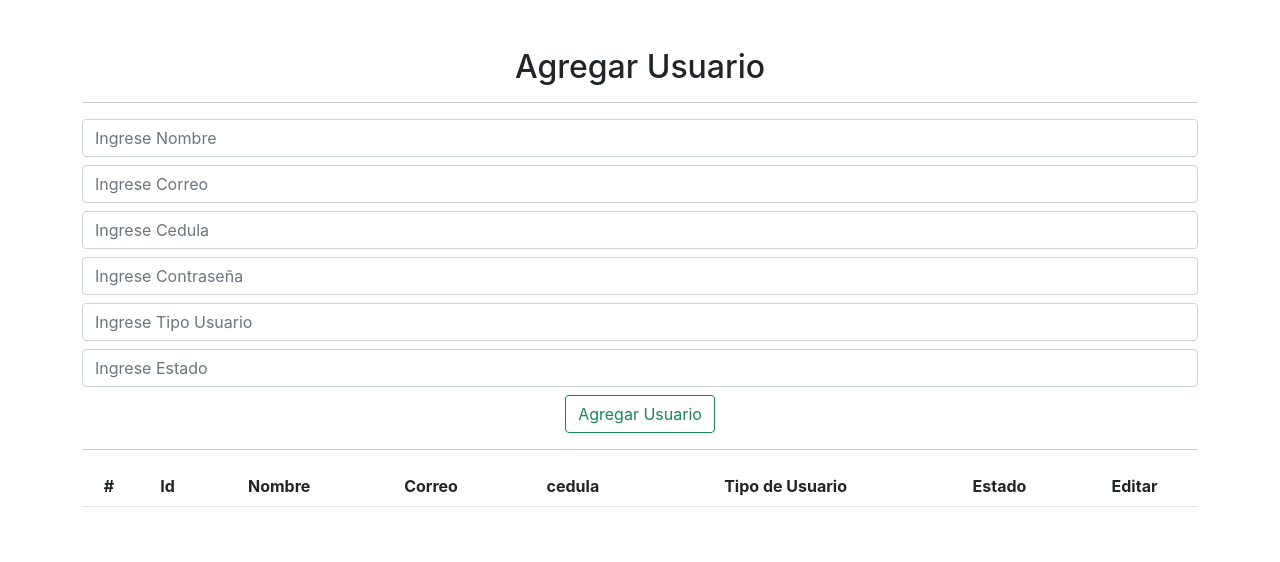
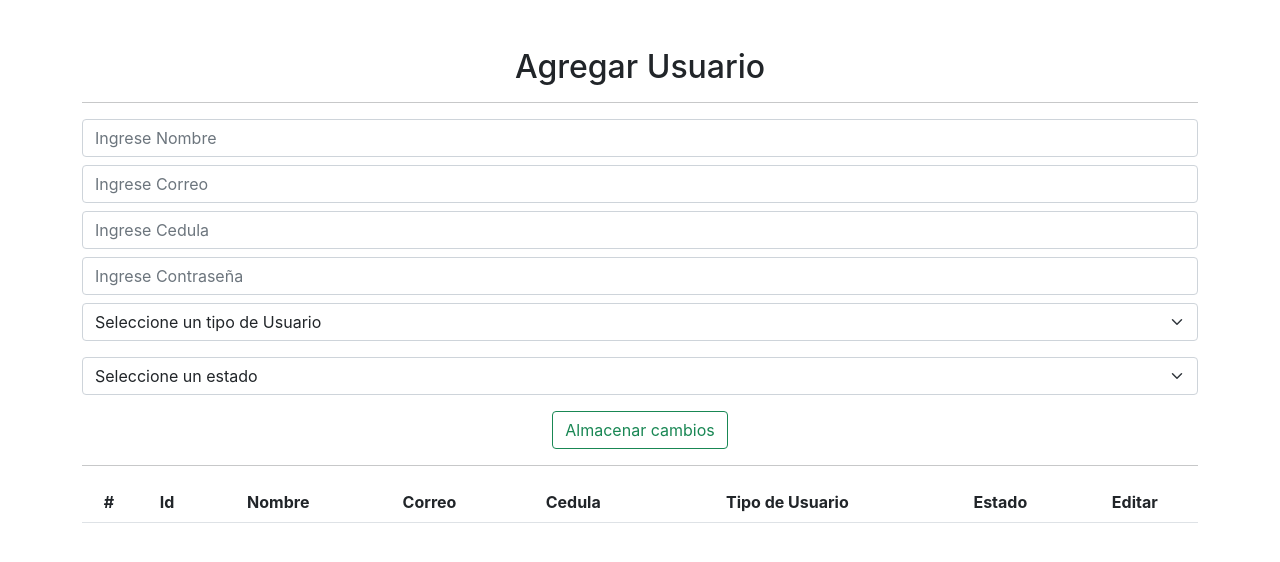
Before and after one commit to sruiz9122/4_Ciclo_FullStackDevs_TIC, a React (Create React App) app in the folder ProyectoFinalMinTics/Frontend/proyectoinvestigacion/: page / in a window 1280 px wide. Shown: the top 562 px of the page. Built offline with nearby package versions, Linux system fonts and the light colour scheme.

Commit message:
Añadimos listar, validaciones y botón modificar

```diff
--- a/ProyectoFinalMinTics/Frontend/proyectoinvestigacion/src/components/User.jsx
+++ b/ProyectoFinalMinTics/Frontend/proyectoinvestigacion/src/components/User.jsx
@@ -10,10 +10,26 @@ export const User = () => {
     const [tipoUsuario, setTipoUsuario] = React.useState('')
     const [estado, setEstado] = React.useState('')
     const [listaUsuario, setListaUsuarios] = React.useState([])
+    //Estados de modificación
+    const [editar, setEditar] = React.useState(false)
+    const [id, setId] = React.useState('')
+    const [listaModificacion, setlistaModificacion] = React.useState([])
 
     const handleUsuario = (e) => {
         console.log(e.target.value);
         setUsuario(e.target.value)
+    }
+
+    const handleModificar = (mod) => {
+        console.log(mod)
+        setUsuario(mod.usuario)
+        setCorreo(mod.correo)
+        setCedula(mod.cedula)
+        setContrasena(mod.contrasena)
+        setTipoUsuario(mod.tipoUsuario)
+        setEstado(mod.estado)
+        setEditar(true)
+        setId(mod.id)
     }
 
     const guardarDatos = function (e) {
@@ -24,34 +40,25 @@ export const User = () => {
 
         //Validación
         if (!usuario.trim()) {
-            console.log(`Campo usuario vacío`)
+            alert(`Campo usuario vacío`)
             return
         }
 
         if (!correo.trim()) {
-            console.log(`Campo correo vacío`)
+            alert(`Campo correo vacío`)
             return
         }
 
         if (!cedula.trim()) {
-            console.log(`Campo cedula vacío`)
+            alert(`Campo cedula vacío`)
             return
         }
 
         if (!contrasena.trim()) {
-            console.log(`Campo contraseña vacío`)
+            alert(`Campo contraseña vacío`)
             return
         }
 
-        if (!tipoUsuario.trim()) {
-            console.log(`Campo Tipo Usuario vacío`)
-            return
-        }
-
-        if (!estado.trim()) {
-            console.log(`Campo Estado vacío`)
-            return
-        }
 
         //LLamado base de datos
         console.log(`Se guardaron los datos`)
@@ -70,6 +77,18 @@ export const User = () => {
             }
         ])
 
+        setlistaModificacion([
+            ...listaModificacion,
+            {
+                usuario,
+                correo,
+                cedula,
+                contrasena,
+                tipoUsuario,
+                estado
+            }
+        ])
+
         //Limpieza del estado
         setUsuario('')
         setCorreo('')
@@ -85,7 +104,7 @@ export const User = () => {
         <div>
             <h2>Agregar Usuario</h2>
             <hr />
-            {usuario}
+            {/* {usuario} */}
             <form onSubmit={guardarDatos}>
 
                 <input type="text"
@@ -95,7 +114,7 @@ export const User = () => {
                     onChange={handleUsuario}
                 />
 
-                <input type="text"
+                <input type="email"
                     placeholder="Ingrese Correo"
                     className="form-control mb-2"
                     name="Correo"
@@ -117,21 +136,126 @@ export const User = () => {
                     onChange={(e) => setContrasena(e.target.value)}
                 />
 
-                <input type="text"
-                    placeholder="Ingrese Tipo Usuario"
-                    className="form-control mb-2"
-                    name="tipousuario"
-                    onChange={(e) => setTipoUsuario(e.target.value)}
-                />
+                <div className='mb-3'>
+                    {/* <label className='form-label'>Estado</label> */}
+                    <select
+                        id='inputEstadoUsuario'
+                        className='form-select'
+                        required
+                        onChange={(e) => setTipoUsuario(e.target.value)}
+                    >
+                        {tipoUsuario === '' ? (
+                            <>
+                                <option
+                                    diabled
+                                    value=''
+                                    selected
+                                    className='text-muted'
+                                >
+                                    Seleccione un tipo de Usuario
+                                </option>
+                                <option value='Administrador'>Administrador</option>
+                                <option value='Estudiante'>Estudiante</option>
+                                <option value='Lider'>Líder</option>
+                            </>
+                        ) : tipoUsuario === 'Administrador' ? (
+                            <>
+                                <option diabled value='' /* class='text-muted' */>
+                                    Seleccione un tipo de Usuario
+                                </option>
+                                <option value='Administrador' selected>
+                                    Administrador
+                                </option>
+                                <option value='Estudiante'>Estudiante</option>
+                                <option value='Lider'>Líder</option>
+                            </>
+                        ) : tipoUsuario === 'Estudiante' ? (
+                            <>
+                                <option diabled value='' /* class='text-muted' */>
+                                    Seleccione un tipo de Usuario
+                                </option>
+                                <option value='Administrador'>Administrador</option>
+                                <option value='Estudiante' selected>
+                                    Estudiante
+                                </option>
+                                <option value='Lider'>Líder</option>
+                            </>
+                        ) : (
+                            <>
+                                <option diabled value='' /* class='text-muted' */>
+                                    Seleccione un tipo de Usuario
+                                </option>
+                                <option value='Administrador'>Administrador</option>
+                                <option value='Estudiante'>Estudiante</option>
+                                <option value='Lider' selected>
+                                    Líder
+                                </option>
+                            </>
+                        )};
+                    </select>
+                </div>
 
-                <input type="text"
-                    placeholder="Ingrese Estado"
-                    className="form-control mb-2"
-                    name="estado"
-                    onChange={(e) => setEstado(e.target.value)}
-                />
+                <div className='mb-3'>
+                    {/* <label className='form-label'>Estado</label> */}
+                    <select
+                        id='inputEstadoUsuario'
+                        className='form-select'
+                        required
+                        onChange={(e) => setEstado(e.target.value)}
+                    >
+                        {estado === '' ? (
+                            <>
+                                <option
+                                    diabled
+                                    value=''
+                                    selected
+                                    className='text-muted'
+                                >
+                                    Seleccione un estado
+                                </option>
+                                <option value='Pendiente'>Pendiente</option>
+                                <option value='Autorizado'>Autorizado</option>
+                                <option value='No autorizado'>No autorizado</option>
+                            </>
+                        ) : estado === 'Pendiente' ? (
+                            <>
+                                <option diabled value='' /* class='text-muted' */>
+                                    Seleccione un estado
+                                </option>
+                                <option value='Pendiente' selected>
+                                    Pendiente
+                                </option>
+                                <option value='Autorizado'>Autorizado</option>
+                                <option value='No autorizado'>No autorizado</option>
+                            </>
+                        ) : estado === 'Autorizado' ? (
+                            <>
+                                <option diabled value='' /* class='text-muted' */>
+                                    Seleccione un estado
+                                </option>
+                                <option value='Pendiente'>Pendiente</option>
+                                <option value='Autorizado' selected>
+                                    Autorizado
+                                </option>
+                                <option value='No autorizado'>No autorizado</option>
+                            </>
+                        ) : (
+                            <>
+                                <option diabled value='' /* class='text-muted' */>
+                                    Seleccione un estado
+                                </option>
+                                <option value='Pendiente'>Pendiente</option>
+                                <option value='Autorizado'>Autorizado</option>
+                                <option value='No autorizado' selected>
+                                    No autorizado
+                                </option>
+                            </>
+                        )};
+                    </select>
+                </div>
 
-                <button className="btn btn-outline-success">Agregar Usuario</button>
+
+                <button className="btn btn-outline-success">Almacenar cambios</button>
 
             </form>
 
@@ -144,7 +268,7 @@ export const User = () => {
                         <th scope='col'>Id</th>
                         <th scope='col'>Nombre</th>
                         <th scope='col'>Correo</th>
-                        <th scope='col'>cedula</th>
+                        <th scope='col'>Cedula</th>
                         <th scope='col'>Tipo de Usuario</th>
                         <th scope='col'>Estado</th>
                         <th scope='col'>Editar</th>
@@ -165,15 +289,11 @@ export const User = () => {
                                 <td>{item.tipoUsuario}</td>
                                 <td>{item.estado}</td>
                                 <td>
-                                    {/* <Link
-                            className='btn btn-outline-primary btn-sm'
-                            to={`/productos/${producto.id}`}
-                          > */}
                                     <button
-                                        className='btn btn-outline-primary btn-sm'
+                                        className="btn btn-outline-primary btn-sm"
+                                        onClick={() => handleModificar(item)}
                                     >
                                         Editar
-
                                     </button>
                                 </td>
                             </tr>
```
